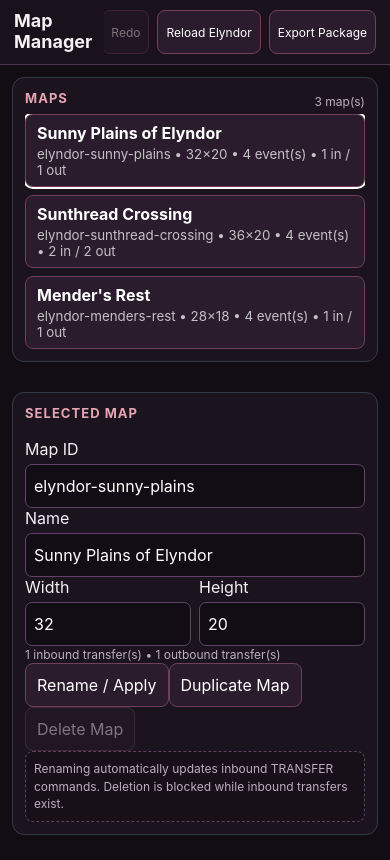
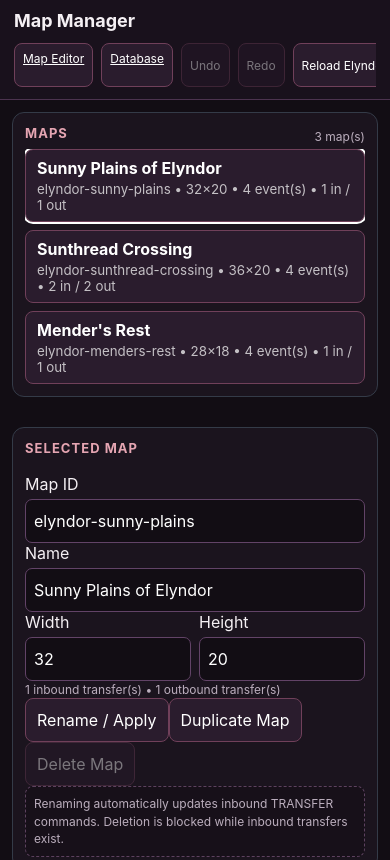
Before and after one commit to nobleknights015-maker/Plushbound-Legends-mobile, a plain HTML site: page tools/editor/map-manager.html in a window 390 px wide. Shown: the top 860 px of the page. Drawn offline with Linux system fonts and the light colour scheme.

Commit message:
Fix Map Manager mobile toolbar hit targets

```diff
--- a/tools/editor/map-manager.css
+++ b/tools/editor/map-manager.css
@@ -1 +1 @@
-body{margin:0}.map-manager-workspace{display:grid;grid-template-columns:minmax(220px,.8fr) minmax(280px,1fr) minmax(260px,.9fr);gap:12px;padding:12px}.map-manager-card{background:var(--panel,#171b22);border:1px solid var(--border,#343b48);border-radius:12px;padding:12px;min-width:0}.diagnostics-card{grid-column:1/-1}.card-head{display:flex;justify-content:space-between;gap:12px;align-items:center}.map-manager-list{display:grid;gap:8px;max-height:70vh;overflow:auto}.map-manager-list button{text-align:left;display:grid;gap:3px}.map-manager-list button.selected{outline:2px solid currentColor}.map-manager-list small{opacity:.72}.editor-card,.create-card{display:grid;align-content:start;gap:10px}.editor-card label,.create-card label{display:grid;gap:5px}#mapDiagnostics{white-space:pre-wrap;overflow:auto;max-height:260px}.two-col{display:grid;grid-template-columns:1fr 1fr;gap:8px}@media(max-width:820px){.map-manager-workspace{grid-template-columns:1fr}.diagnostics-card{grid-column:auto}.map-manager-list{max-height:34vh}.topbar .actions{overflow-x:auto;flex-wrap:nowrap}.topbar .actions>*{flex:0 0 auto;min-height:44px}.map-manager-card button,.map-manager-card input{min-height:44px}}
+body{margin:0}.map-manager-workspace{display:grid;grid-template-columns:minmax(220px,.8fr) minmax(280px,1fr) minmax(260px,.9fr);gap:12px;padding:12px}.map-manager-card{background:var(--panel,#171b22);border:1px solid var(--border,#343b48);border-radius:12px;padding:12px;min-width:0}.diagnostics-card{grid-column:1/-1}.card-head{display:flex;justify-content:space-between;gap:12px;align-items:center}.map-manager-list{display:grid;gap:8px;max-height:70vh;overflow:auto}.map-manager-list button{text-align:left;display:grid;gap:3px}.map-manager-list button.selected{outline:2px solid currentColor}.map-manager-list small{opacity:.72}.editor-card,.create-card{display:grid;align-content:start;gap:10px}.editor-card label,.create-card label{display:grid;gap:5px}#mapDiagnostics{white-space:pre-wrap;overflow:auto;max-height:260px}.two-col{display:grid;grid-template-columns:1fr 1fr;gap:8px}@media(max-width:820px){.map-manager-workspace{grid-template-columns:1fr}.diagnostics-card{grid-column:auto}.map-manager-list{max-height:34vh}.topbar{flex-direction:column;align-items:stretch;height:auto;min-height:64px}.topbar>div:first-child{flex:0 0 auto}.topbar .actions{width:100%;max-width:100%;overflow-x:auto;overflow-y:hidden;flex-wrap:nowrap;justify-content:flex-start;padding-bottom:2px;scrollbar-width:thin}.topbar .actions>*{flex:0 0 auto;min-height:44px}.map-manager-card button,.map-manager-card input{min-height:44px}}
```
